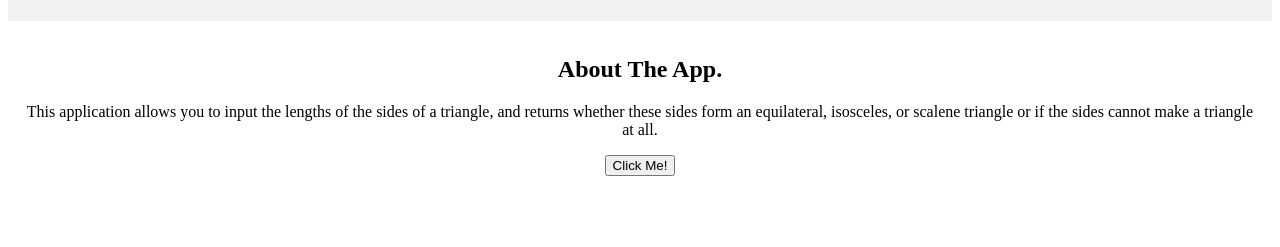
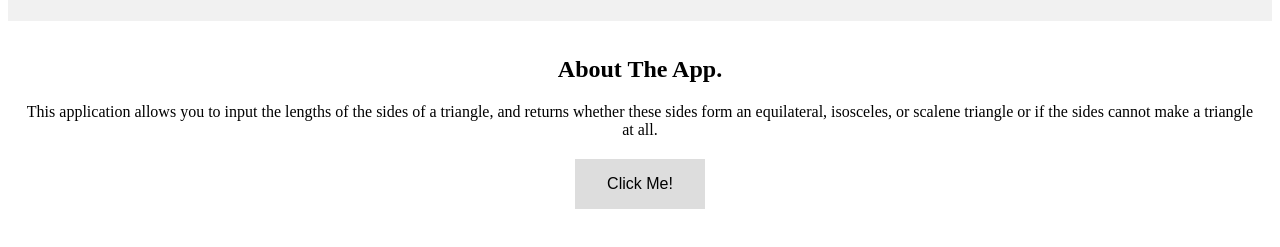
Before and after one commit to derrick12/triangle-tracker, a plain HTML site: page index.html in a window 1280 px wide. Shown: the part 459-706 px from the top of the page. Drawn offline with Linux system fonts and the light colour scheme.

Commit message:
add button styling

```diff
--- a/css/styles.css
+++ b/css/styles.css
@@ -31,3 +31,19 @@
   padding: 15px;
   text-align: center;
 }
+
+.btn {
+  background-color: #ddd;
+  border: none;
+  color: black;
+  padding: 16px 32px;
+  text-align: center;
+  font-size: 16px;
+  margin: 4px 2px;
+  transition: 0.3s;
+}
+
+.btn:hover {
+  background-color: #03A9F4;
+  color: white;
+}
--- a/index.html
+++ b/index.html
@@ -21,7 +21,7 @@
     <div class="aboutapp">
       <h2>About The App.</h2>
       <p>This application allows you to input the lengths of the sides of a triangle, and returns whether these sides form an equilateral, isosceles, or scalene triangle or if the sides cannot make a triangle at all. </p>
-      <button onclick="leTriangle()">Click Me!</button>
+      <button class="btn" onclick="leTriangle()">Click Me!</button>
     </div>
   </body>
 </html>
```
